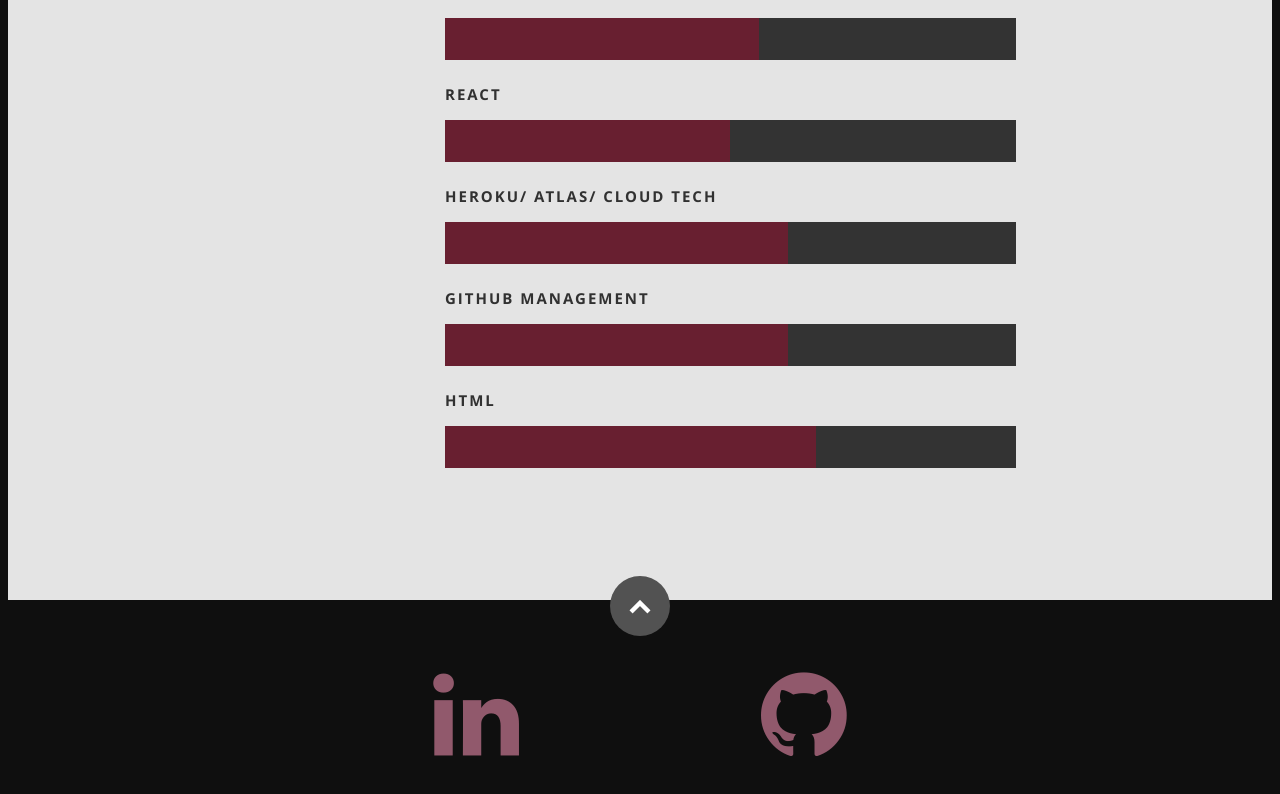
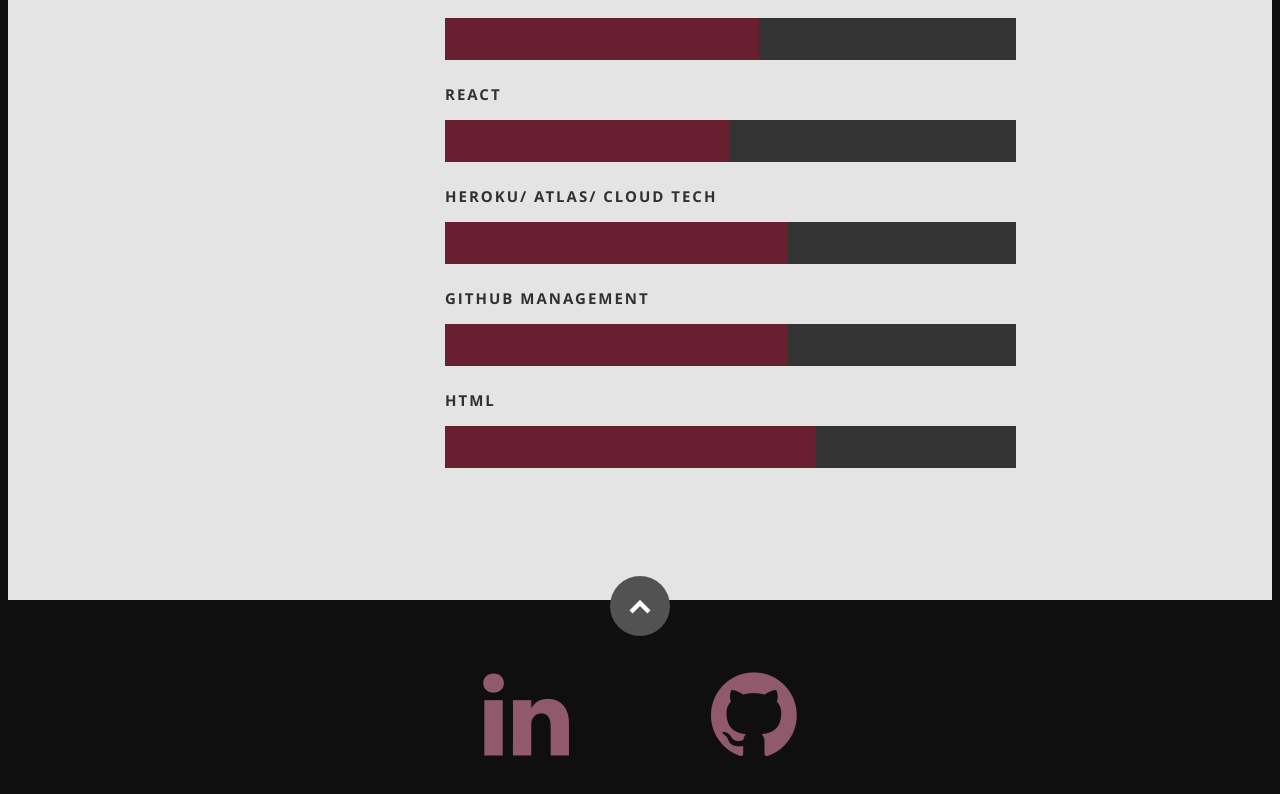
Before and after one commit to mikeyhauser/MikeyReactPortfolio, a React (Create React App) app: page / in a window 1280 px wide. Shown: the part 7046-7840 px from the top of the page. Built offline with nearby package versions, Linux system fonts and the light colour scheme.

Commit message:
same right padding on footer

```diff
--- a/src/components/Footer.js
+++ b/src/components/Footer.js
@@ -11,7 +11,7 @@ class Footer extends Component {
           <Fade bottom>
             <div className="twelve columns">
               <ul className="mikeySocial">
-                <li style={{paddingRight: "200px"}}
+                <li style={{paddingRight: "100px"}}
                 key="linkedin">
                   <a href="https://www.linkedin.com/in/mikey-hauser-3109099/">
                     <i className="fa fa-linkedin"></i>
```
